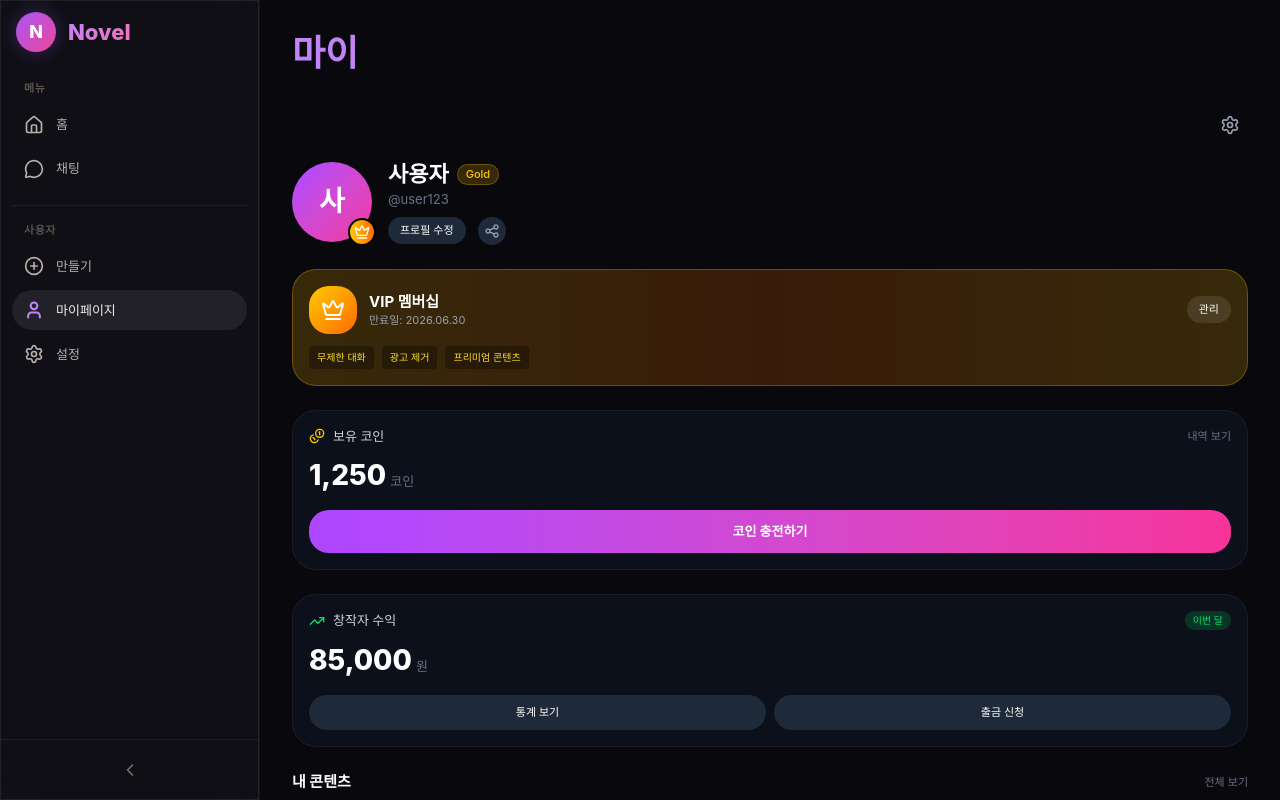
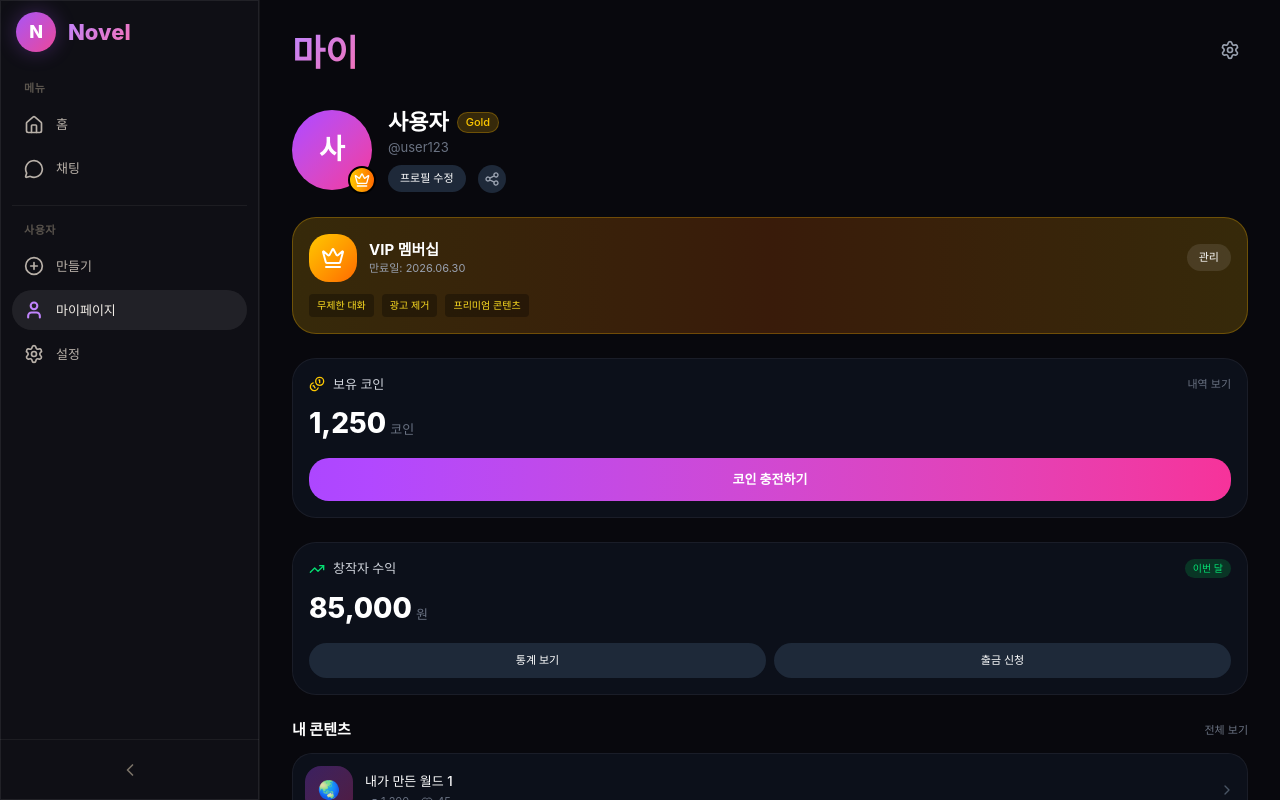
Before and after one commit to devjiro76/novel-demo, a Next.js app: page /my in a window 1280 px wide. Built offline with nearby package versions, Linux system fonts and the light colour scheme.

Commit message:
refactor: unify all page layouts with AppContainer component
- Create AppContainer with consistent max-w-7xl and padding
- Apply to Landing, My Page, Create, ChatHistory, SettingsPage
- Fix layout shifting between page transitions

```diff
--- a/app/create/page.tsx
+++ b/app/create/page.tsx
@@ -3,6 +3,7 @@
 import Link from 'next/link';
 import { Users, Globe } from 'lucide-react';
 import { PageLayout, PageCard } from '@/components/layout';
+import { AppContainer, PageHeader } from '@/components/layout/AppContainer';
 import { useUserCharacters } from '@/hooks/useUserCharacters';
 
 const createOptions = [
@@ -26,7 +27,11 @@ export default function CreateHubPage() {
   const { characters, loading } = useUserCharacters();
 
   return (
-    <PageLayout title="만들기" subtitle="캐릭터를 만들고, 월드로 조합하세요" width="md" showBackButton>
+    <AppContainer>
+      <PageHeader
+        title="만들기"
+        subtitle="캐릭터를 만들고, 월드로 조합하세요"
+      />
       {/* Create options */}
       <div className="grid grid-cols-2 gap-3 mb-8">
         {createOptions.map((opt) => {
@@ -113,6 +118,6 @@ export default function CreateHubPage() {
           </div>
         )}
       </div>
-    </PageLayout>
+    </AppContainer>
   );
 }
--- a/app/my/page.tsx
+++ b/app/my/page.tsx
@@ -18,6 +18,7 @@ import {
   Palette
 } from 'lucide-react';
 import { PageLayout, PageCard, PageSection } from '@/components/layout';
+import { AppContainer, PageHeader } from '@/components/layout/AppContainer';
 
 // 목업 데이터
 const MOCK_USER = {
@@ -38,13 +39,15 @@ const MOCK_MY_CONTENTS = [
 
 export default function MyPage() {
   return (
-    <PageLayout title="마이" width="lg">
-      {/* Settings button in header */}
-      <div className="flex justify-end mb-4">
-        <button className="p-2 rounded-full hover:bg-white/[0.06] transition-colors">
-          <Settings className="w-5 h-5 text-gray-400" />
-        </button>
-      </div>
+    <AppContainer>
+      <PageHeader
+        title="마이"
+        rightContent={
+          <button className="p-2 rounded-full hover:bg-white/[0.06] transition-colors">
+            <Settings className="w-5 h-5 text-gray-400" />
+          </button>
+        }
+      />
 
       <div className="space-y-6">
         {/* Profile Section */}
@@ -65,7 +68,7 @@ export default function MyPage() {
         {/* Menu List */}
         <MenuSection />
       </div>
-    </PageLayout>
+    </AppContainer>
   );
 }
 
--- a/components/ChatHistory.tsx
+++ b/components/ChatHistory.tsx
@@ -2,7 +2,8 @@
 
 import { useState, useEffect, useCallback } from 'react';
 import Link from 'next/link';
-import { PageLayout, PageCard } from '@/components/layout';
+import { PageCard } from '@/components/layout';
+import { AppContainer, PageHeader } from '@/components/layout/AppContainer';
 import { MessageSquare, ChevronRight, Trash2 } from 'lucide-react';
 import type { ClientStoryPack, CharacterMeta } from '@/lib/story-pack';
 import { deleteRoomAPI } from '@/lib/api-client-room';
@@ -182,13 +183,12 @@ export default function ChatHistory({ packs }: ChatHistoryProps) {
   );
 
   return (
-    <PageLayout
-      title="내 대화"
-      subtitle="이전 대화를 이어가세요"
-      width="md"
-      showBackButton
-    >
+    <AppContainer>
+      <PageHeader
+        title="내 대화"
+        subtitle="이전 대화를 이어가세요"
+      />
       {sessions.length === 0 ? emptyState : sessionList}
-    </PageLayout>
+    </AppContainer>
   );
 }
--- a/components/Landing.tsx
+++ b/components/Landing.tsx
@@ -4,6 +4,7 @@ import { useState, useEffect } from 'react';
 import Link from 'next/link';
 import { Search, ChevronLeft, ChevronRight, Heart, Users } from 'lucide-react';
 import type { ClientStoryPack, WorldCardData } from '@/lib/story-pack';
+import { AppContainer, PageHeader } from '@/components/layout/AppContainer';
 
 interface LandingProps {
   packs: ClientStoryPack[];
@@ -153,10 +154,10 @@ export default function Landing({ packs, worlds }: LandingProps) {
   const [searchQuery, setSearchQuery] = useState('');
 
   return (
-    <div className="min-h-screen bg-black">
-      {/* Header */}
-      <header className="sticky top-0 z-50 bg-black/80 backdrop-blur-md border-b border-white/[0.06]">
-        <div className="px-4 h-14 flex items-center justify-between max-w-7xl mx-auto">
+    <AppContainer>
+      {/* Header - Sticky within container */}
+      <div className="sticky top-0 z-50 bg-black/80 backdrop-blur-md -mx-4 lg:-mx-8 px-4 lg:px-8 py-3 border-b border-white/[0.06]">
+        <div className="flex items-center justify-between">
           <div className="flex items-center gap-2">
             <div className="w-8 h-8 rounded-lg bg-gradient-to-br from-purple-500 to-pink-500 flex items-center justify-center">
               <span className="text-white text-sm font-black">N</span>
@@ -181,9 +182,9 @@ export default function Landing({ packs, worlds }: LandingProps) {
             로그인
           </button>
         </div>
-      </header>
+      </div>
 
-      <main className="max-w-7xl mx-auto">
+      <main>
         {/* Hero Banner */}
         <HeroBanner />
 
@@ -212,7 +213,7 @@ export default function Landing({ packs, worlds }: LandingProps) {
 
         <div className="h-20" />
       </main>
-    </div>
+    </AppContainer>
   );
 }
 
--- a/components/SettingsPage.tsx
+++ b/components/SettingsPage.tsx
@@ -1,7 +1,8 @@
 'use client';
 
 import { useState } from 'react';
-import { PageLayout, PageCard } from '@/components/layout';
+import { PageCard } from '@/components/layout';
+import { AppContainer, PageHeader } from '@/components/layout/AppContainer';
 import { Bell, Moon, Shield, HelpCircle, Info, Trash2 } from 'lucide-react';
 
 export default function SettingsPage() {
@@ -86,12 +87,11 @@ export default function SettingsPage() {
   ];
 
   return (
-    <PageLayout
-      title="설정"
-      subtitle="앱 설정 및 계정 관리"
-      width="md"
-      showBackButton
-    >
+    <AppContainer>
+      <PageHeader
+        title="설정"
+        subtitle="앱 설정 및 계정 관리"
+      />
       <div className="space-y-6">
         {settingsGroups.map((group) => (
           <div key={group.title}>
@@ -130,6 +130,6 @@ export default function SettingsPage() {
           </p>
         </div>
       </div>
-    </PageLayout>
+    </AppContainer>
   );
 }
--- /dev/null
+++ b/components/layout/AppContainer.tsx
@@ -0,0 +1,53 @@
+'use client';
+
+import { ReactNode } from 'react';
+
+interface AppContainerProps {
+  children: ReactNode;
+  className?: string;
+}
+
+/**
+ * 통일된 앱 컨테이너
+ * - 모든 페이지에서 동일한 max-width와 padding 사용
+ * - 페이지 전환 시 레이아웃 흔들림 방지
+ */
+export function AppContainer({ children, className = '' }: AppContainerProps) {
+  return (
+    <div className={`min-h-screen pb-24 lg:pb-8 ${className}`}>
+      <div className="max-w-7xl mx-auto px-4 lg:px-8">
+        {children}
+      </div>
+    </div>
+  );
+}
+
+interface PageHeaderProps {
+  title?: string;
+  subtitle?: string;
+  rightContent?: ReactNode;
+}
+
+export function PageHeader({ title, subtitle, rightContent }: PageHeaderProps) {
+  return (
+    <header className="py-6 lg:py-8">
+      <div className="flex items-start justify-between gap-4">
+        <div>
+          {title && (
+            <h1 className="text-2xl lg:text-3xl font-black text-gradient">{title}</h1>
+          )}
+          {subtitle && (
+            <p className="text-sm text-[var(--color-text-secondary)] mt-2">
+              {subtitle}
+            </p>
+          )}
+        </div>
+        {rightContent && (
+          <div className="flex-shrink-0">
+            {rightContent}
+          </div>
+        )}
+      </div>
+    </header>
+  );
+}
```
